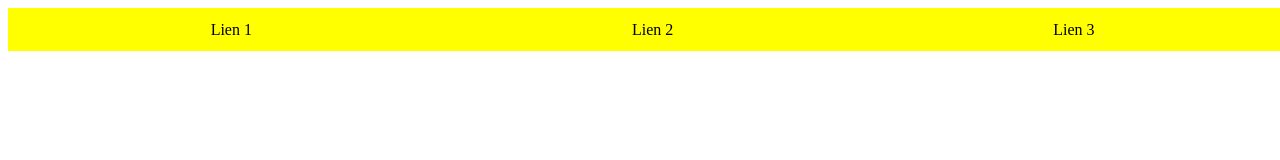
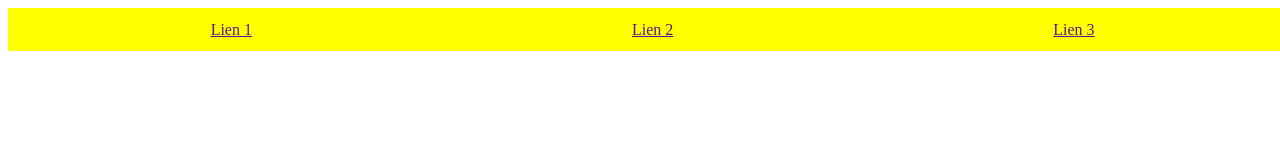
Before and after one commit to lauhus/exercice_nodejs, a plain HTML site: page index.html in a window 1280 px wide. Drawn offline with Linux system fonts and the light colour scheme.

Commit message:
Correction - Lien

```diff
--- a/index.html
+++ b/index.html
@@ -9,9 +9,9 @@
 </head>
 <body>
     <div class="nav">
-        <a src=""> Lien 1</a>
-        <a src=""> Lien 2</a>
-        <a src=""> Lien 3</a>
+        <a href=""> Lien 1</a>
+        <a href=""> Lien 2</a>
+        <a href=""> Lien 3</a>
     </div>
 
 </body>
```
